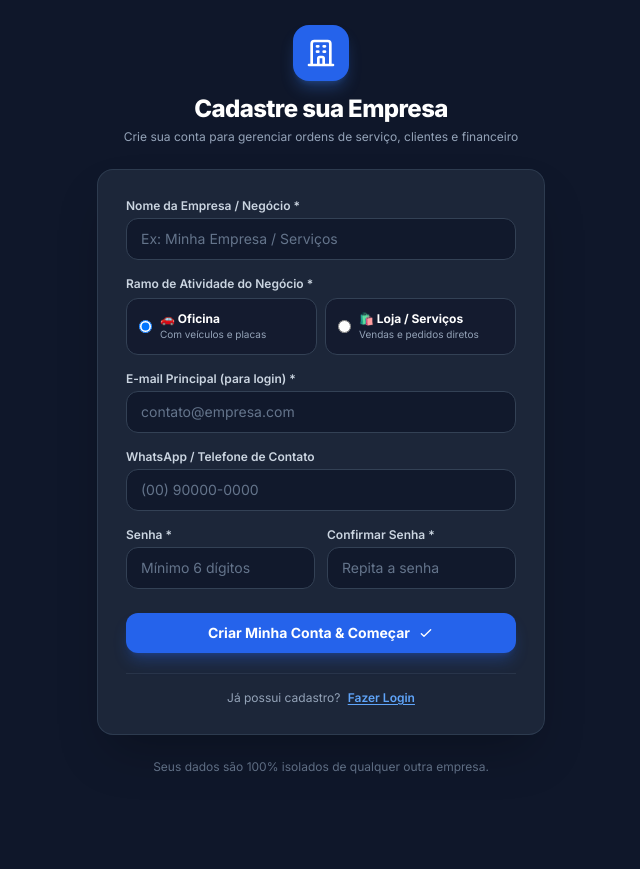
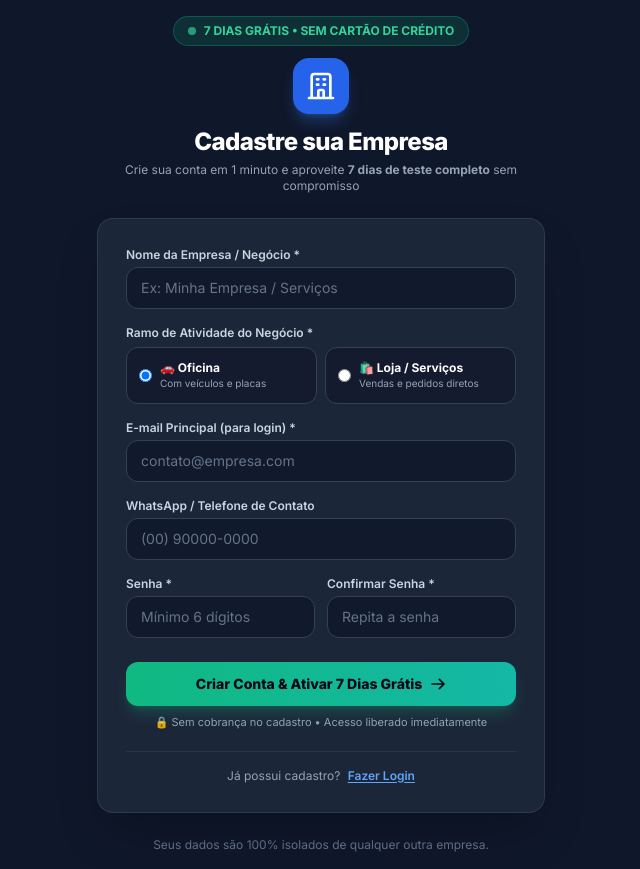
Before and after one commit to nandocozac/painel-gestao, a Flask app: page /cadastro in a window 1280 px wide. Shown: the whole page, without its empty margins (319-959 px from the left). Before the commit the page ends 774 px from the top, so only its background shows below. Run offline with Flask 3, Linux system fonts and the light colour scheme; some libraries are stand-ins or nearby versions.

Commit message:
feat: ativacao automatica de 7 dias gratis no cadastro de novas empresas sem bloqueio inicial

```diff
--- a/app.py
+++ b/app.py
@@ -429,7 +429,7 @@ def add_no_cache_headers(response):
 
 @app.context_processor
 def inject_empresa():
-    return dict(empresa=getattr(g, 'empresa', None))
+    return dict(empresa=getattr(g, 'empresa', None), hoje=date.today())
 
 
 def login_required(view_func):
@@ -611,7 +611,8 @@ def cadastro():
         if tipo_negocio not in ['OFICINA', 'LOJA']:
             tipo_negocio = 'OFICINA'
 
-        # Nova empresa cadastrada fica PENDENTE aguardando aprovação/pagamento do Pix
+        # Nova empresa cadastrada recebe 7 DIAS GRÁTIS de teste completo sem bloqueio!
+        data_expiracao_teste = date.today() + timedelta(days=7)
         nova_empresa = Empresa(
             nome_empresa=nome_empresa,
             email=email,
@@ -620,7 +621,9 @@ def cadastro():
             senha_hash=generate_password_hash(senha),
             is_admin=False,
             tipo_negocio=tipo_negocio,
-            status_assinatura="PENDENTE",
+            status_assinatura="ATIVO",
+            data_validade=data_expiracao_teste,
+            observacoes_admin="Período de Teste Grátis (7 dias)",
             logo_filename=None,
             logo_base64=None,
             mensagem_rodape="Agradecemos a preferência! Volte sempre."
@@ -629,8 +632,8 @@ def cadastro():
         db.session.commit()
 
         session['empresa_id'] = nova_empresa.id
-        flash(f"Conta da empresa '{nova_empresa.nome_empresa}' criada com sucesso! Siga as instruções abaixo para ativar seu acesso.", "info")
-        return redirect(url_for('assinatura_bloqueada'))
+        flash(f"🎉 Bem-vindo! Sua empresa '{nova_empresa.nome_empresa}' foi cadastrada com sucesso. Seu teste grátis de 7 dias com acesso total está ativo até {data_expiracao_teste.strftime('%d/%m/%Y')}!", "success")
+        return redirect(url_for('dashboard'))
 
     return render_template('cadastro.html')
 
@@ -642,8 +645,9 @@ def logout():
     return redirect(url_for('login'))
 
 
-# --- TELA DE BLOQUEIO POR FALTA DE PAGAMENTO ---
-
+# --- TELA DE BLOQUEIO POR FALTA DE PAGAMENTO / PLANOS ---
+
+@app.route('/assinatura/planos')
 @app.route('/assinatura/bloqueada')
 def assinatura_bloqueada():
     if not getattr(g, 'empresa', None):
@@ -655,11 +659,12 @@ def assinatura_bloqueada():
 
     hoje = date.today()
     esta_bloqueada = (g.empresa.status_assinatura != 'ATIVO') or (g.empresa.data_validade and g.empresa.data_validade < hoje)
-    if not esta_bloqueada:
+    quer_upgrade = (request.args.get('upgrade', '') == '1') or (request.path == '/assinatura/planos')
+    if not esta_bloqueada and not quer_upgrade:
         return redirect(url_for('dashboard'))
 
     master_empresa = Empresa.query.filter_by(is_admin=True).first()
-    return render_template('bloqueado.html', empresa=g.empresa, master_empresa=master_empresa)
+    return render_template('bloqueado.html', empresa=g.empresa, master_empresa=master_empresa, quer_upgrade=quer_upgrade)
 
 
 @app.route('/assinatura/checkout-mercadopago', methods=['POST'])
--- a/templates/cadastro.html
+++ b/templates/cadastro.html
@@ -18,13 +18,17 @@
 
         <!-- Logo e Cabeçalho Superior -->
         <div class="text-center mb-6">
-            <div class="inline-flex items-center justify-center w-14 h-14 rounded-2xl bg-blue-600 shadow-lg shadow-blue-500/30 mb-3">
+            <div class="inline-flex items-center gap-2 px-3.5 py-1.5 rounded-full bg-emerald-500/15 border border-emerald-500/30 text-emerald-400 text-xs font-bold mb-3 shadow-xs">
+                <span class="w-2 h-2 rounded-full bg-emerald-400 animate-pulse"></span>
+                7 DIAS GRÁTIS &bull; SEM CARTÃO DE CRÉDITO
+            </div>
+            <div class="flex items-center justify-center w-14 h-14 rounded-2xl bg-blue-600 shadow-lg shadow-blue-500/30 mb-3 mx-auto">
                 <svg class="w-8 h-8 text-white" fill="none" stroke="currentColor" viewBox="0 0 24 24">
                     <path stroke-linecap="round" stroke-linejoin="round" stroke-width="2" d="M19 21V5a2 2 0 00-2-2H7a2 2 0 00-2 2v16m14 0h2m-2 0h-5m-9 0H3m2 0h5M9 7h1m-1 4h1m4-4h1m-1 4h1m-5 10v-5a1 1 0 011-1h2a1 1 0 011 1v5m-4 0h4" />
                 </svg>
             </div>
             <h1 class="text-2xl font-black tracking-tight text-white">Cadastre sua Empresa</h1>
-            <p class="text-xs text-slate-400 mt-1">Crie sua conta para gerenciar ordens de serviço, clientes e financeiro</p>
+            <p class="text-xs text-slate-400 mt-1">Crie sua conta em 1 minuto e aproveite <strong>7 dias de teste completo</strong> sem compromisso</p>
         </div>
 
         <!-- Card de Cadastro -->
@@ -108,12 +112,15 @@
 
                 <div class="pt-2">
                     <button type="submit"
-                        class="w-full bg-blue-600 hover:bg-blue-500 text-white font-bold py-2.5 rounded-xl shadow-lg shadow-blue-600/30 transition transform active:scale-[0.98] text-sm flex items-center justify-center gap-2">
-                        <span>Criar Minha Conta & Começar</span>
-                        <svg class="w-4 h-4" fill="none" stroke="currentColor" viewBox="0 0 24 24">
-                            <path stroke-linecap="round" stroke-linejoin="round" stroke-width="2" d="M5 13l4 4L19 7" />
+                        class="w-full bg-gradient-to-r from-emerald-500 to-teal-500 hover:from-emerald-400 hover:to-teal-400 text-slate-950 font-extrabold py-3 rounded-xl shadow-lg shadow-emerald-500/25 transition transform active:scale-[0.98] text-sm flex items-center justify-center gap-2 cursor-pointer">
+                        <span>Criar Conta & Ativar 7 Dias Grátis</span>
+                        <svg class="w-4 h-4 text-slate-950" fill="none" stroke="currentColor" viewBox="0 0 24 24">
+                            <path stroke-linecap="round" stroke-linejoin="round" stroke-width="2.5" d="M14 5l7 7m0 0l-7 7m7-7H3" />
                         </svg>
                     </button>
+                    <p class="text-center text-[11px] text-slate-400 mt-2">
+                        🔒 Sem cobrança no cadastro &bull; Acesso liberado imediatamente
+                    </p>
                 </div>
             </form>
 
```
Also changed, not shown: templates/base.html (+19 -0 lines), templates/bloqueado.html (+13 -2 lines), templates/landing.html (+5 -5 lines).
